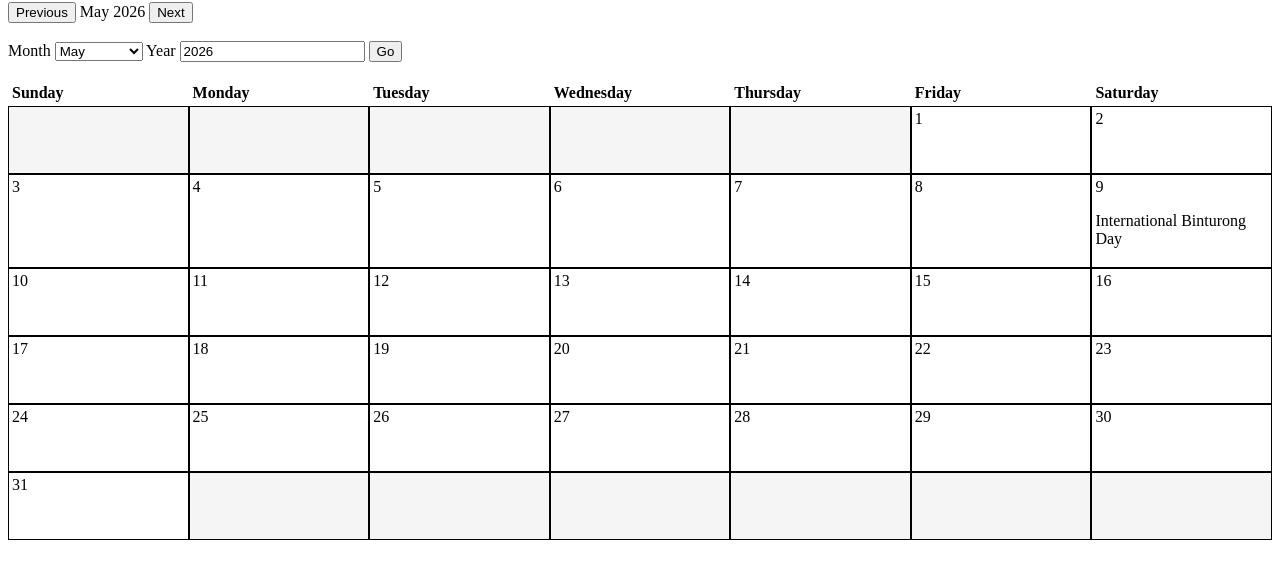
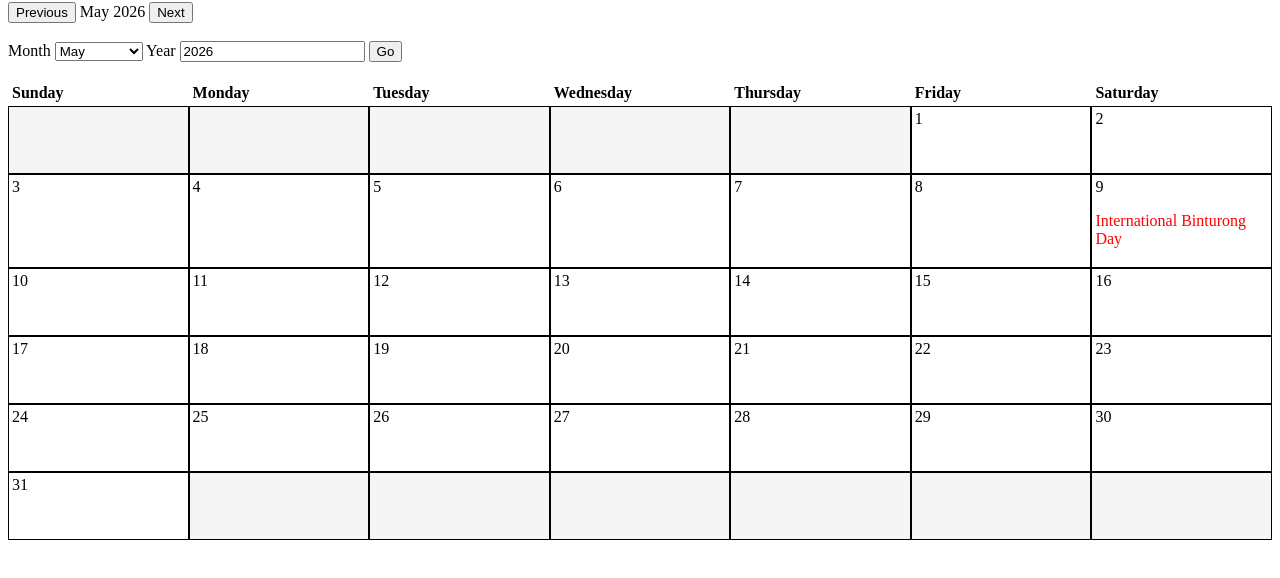
Before and after one commit to AnuarKadir/Project-Days-Calendar, a website with bundled scripts: page index.html in a window 1280 px wide. Both pictures are taken after a click on the button "Previous". Shown: the part 78-656 px from the top of the page. Built offline with nearby package versions, Linux system fonts and the light colour scheme.

Commit message:
add class and style

```diff
--- a/style.css
+++ b/style.css
@@ -19,3 +19,7 @@
   background-color: #f5f5f5;
   min-height: 60px;
 }
+
+.commemoration-name{
+  color: red;
+}
--- a/web.mjs
+++ b/web.mjs
@@ -83,6 +83,7 @@ function renderCalendar() {
     });
     commemorationsForThisDay.forEach((commemoration) => {
       const commemorationName = document.createElement("p");
+      commemorationName.classList.add("commemoration-name");
       commemorationName.textContent = commemoration.name;
       daySlot.appendChild(commemorationName);
     });
```
